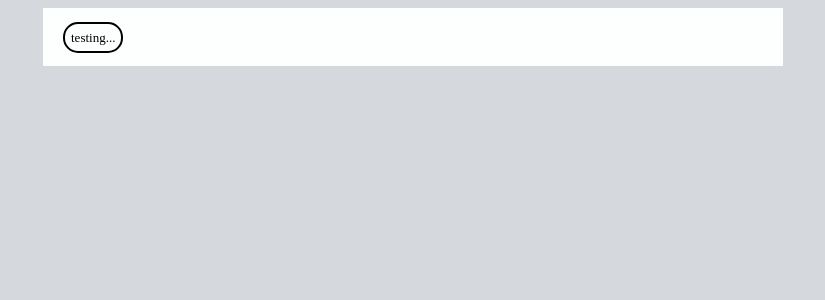
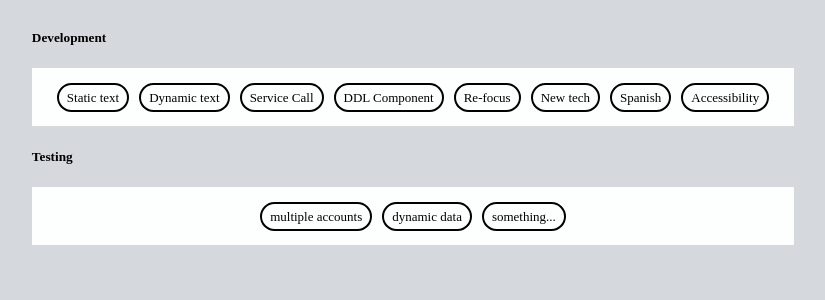
Before and after one commit to he-man-david/scrum-story-grooming-app, an Angular app: page / in a window 1280 px wide. Shown: the top 300 px of the page, without its empty margins (227-1052 px from the left). Built offline with nearby package versions, Linux system fonts and the light colour scheme.

Commit message:
added margin and styling to dev and testing wrapper

```diff
--- a/src/app/spec-beans/spec-beans.component.css
+++ b/src/app/spec-beans/spec-beans.component.css
@@ -1,7 +1,8 @@
 .specBean {
     border: 2px solid black;
     border-radius: 15px;
-    padding: 6px;
+    padding: 5px 8px;
     font-size: 13px;
     text-align: center;
+    margin: 5px 5px 5px 5px;
 }
--- a/src/app/spec-board/spec-board.component.css
+++ b/src/app/spec-board/spec-board.component.css
@@ -1,6 +1,10 @@
-#spec-board-wrapper {
+.spec-board-wrapper {
     min-width: 700px;
     max-width: 100vw;
     padding: 20px;
     background-color: #FDFEFE;
+    display: flex;
+    justify-content: center;
+    flex-wrap: wrap;
+    margin: 20px 0;
 }
--- a/src/app/spec-board/spec-board.component.html
+++ b/src/app/spec-board/spec-board.component.html
@@ -1,3 +1,8 @@
-<div id="spec-board-wrapper">
-  <spec-beans [specName]="something"></spec-beans>
+<h5>Development</h5>
+<div class="spec-board-wrapper">
+  <spec-beans [specName]="devSpec" *ngFor="let devSpec of developmentSpecs"></spec-beans>
 </div>
+<h5>Testing</h5>
+<div class="spec-board-wrapper">
+    <spec-beans [specName]="testSpec" *ngFor="let testSpec of testingSpecs"></spec-beans>
+</div>
--- a/src/app/spec-board/spec-board.component.ts
+++ b/src/app/spec-board/spec-board.component.ts
@@ -1,4 +1,5 @@
 import { Component, OnInit } from '@angular/core';
+import  * as specData from '../specData.json';
 
 @Component({
   selector: 'spec-board',
@@ -6,11 +7,14 @@ import { Component, OnInit } from '@angular/core';
   styleUrls: ['./spec-board.component.css']
 })
 export class SpecBoardComponent implements OnInit {
-  something = "testing..."
+  developmentSpecs: string[];
+  testingSpecs: string[];
 
   constructor() { }
 
   ngOnInit() {
+    this.developmentSpecs = Object.keys(specData.development);
+    this.testingSpecs = Object.keys(specData.testing);
   }
 
 }
--- a/src/typings.d.ts
+++ b/src/typings.d.ts
@@ -3,3 +3,7 @@ declare var module: NodeModule;
 interface NodeModule {
   id: string;
 }
+declare module "*.json" {
+  const value: any;
+  export default value;
+}
```
